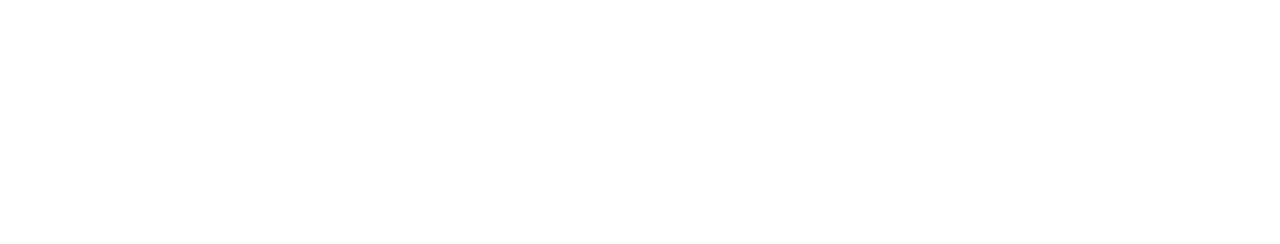
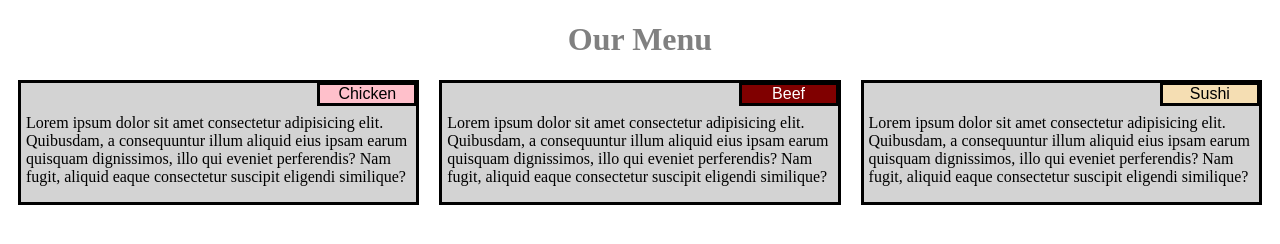
Before and after one commit to Preetiprasad1989/Courseera, a plain HTML site: page module2-solution/index.html in a window 1280 px wide. Drawn offline with Linux system fonts and the light colour scheme.

Commit message:
Module-2 solution

```diff
--- a/module2-solution/css/styles.css
+++ b/module2-solution/css/styles.css
@@ -1,3 +1,73 @@
-div{
-  background-color:red;
+
+.head{
+  color: gray;
+  text-align: center;
 }
+*{
+  box-sizing:border-box;
+}
+.outer{
+  border-style: solid;
+  float: left;
+  margin-right: 10px;
+  margin-left: 10px;
+  background-color: lightgray;
+}
+p{
+  float: left;
+  padding-left: 5px;
+  padding-right: 5px;
+  color: black;
+}
+.p-heading{
+  border-style: solid;
+  text-align: center;
+  clear: left;
+  float: right;
+  width:100px;
+  font-family: Arial, Helvetica, sans-serif;
+  font-size: medium;
+  margin-top: -1px;
+  margin-right: -1px;
+  margin-bottom: -8px;
+}
+#middle-head{
+  border-color: black;
+  color: white;
+  background-color: maroon
+}
+#left-side-head{
+  background-color: pink
+}
+#right-side-head{
+  background-color: wheat;
+}
+.row{
+  width:100%
+}
+@media (min-width:992px){
+  .col-lg-1{
+    width:calc(33.33% - 20px);
+  }
+  .col-lg-2{
+    width:50%
+  }
+  .col-lg-3{
+    width:100%
+  }
+}
+@media (min-width:768px) and (max-width:991px){
+  .col-md-1{
+    width:calc(50% - 20px)
+  }
+  .col-md-2{
+    width:calc(100% - 20px);
+    margin-top:20px;
+  }
+}
+@media (max-width:767px){
+  .col-sm-1{
+    width:calc(100%-20px);
+    margin-top:20px;
+  }
+}
--- a/module2-solution/index.html
+++ b/module2-solution/index.html
@@ -1,7 +1,33 @@
 <!doctype html>
 <html>
+
 <head>
   <meta charset="utf-8" />
+  <link rel="stylesheet" href="./css/styles.css">
   <meta name="viewport" content="width=device-width, initial-scale=1">
 </head>
+
+<body>
+  <div>
+    <h1 class="head">
+      Our Menu
+    </h1>
+    <div class="row">
+      <div class="col-lg-1 col-md-1 col-sm-1 outer">
+        <p class="p-heading" id="left-side-head">Chicken</p>
+        <p>Lorem ipsum dolor sit amet consectetur adipisicing elit. Quibusdam, a consequuntur illum aliquid eius ipsam earum quisquam dignissimos, illo qui eveniet perferendis? Nam fugit, aliquid eaque consectetur suscipit eligendi similique?</p>
+      </div>
+      <div class="col-lg-1 col-md-1 col-sm-1 outer">
+        <p class="p-heading" id="middle-head">Beef</p>
+        <p>Lorem ipsum dolor sit amet consectetur adipisicing elit. Quibusdam, a consequuntur illum aliquid eius ipsam earum quisquam dignissimos, illo qui eveniet perferendis? Nam fugit, aliquid eaque consectetur suscipit eligendi similique?</p>
+      </div>
+      <div  class="col-lg-1 col-md-2 col-sm-1 outer">
+        <p class="p-heading" id="right-side-head">Sushi</p>
+        <p>Lorem ipsum dolor sit amet consectetur adipisicing elit. Quibusdam, a consequuntur illum aliquid eius ipsam earum quisquam dignissimos, illo qui eveniet perferendis? Nam fugit, aliquid eaque consectetur suscipit eligendi similique?</p>
+
+      </div>
+    </div>
+  </div>
+</body>
+
 </html>
```
